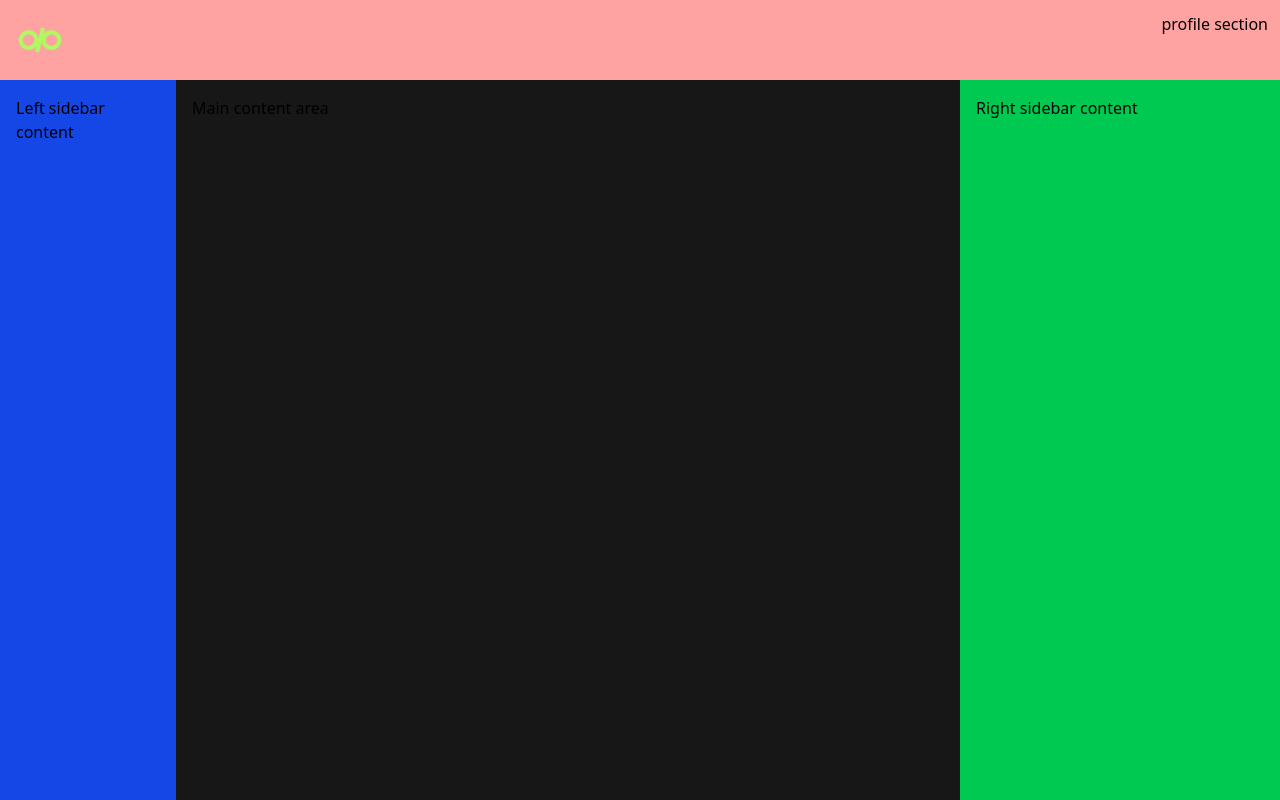
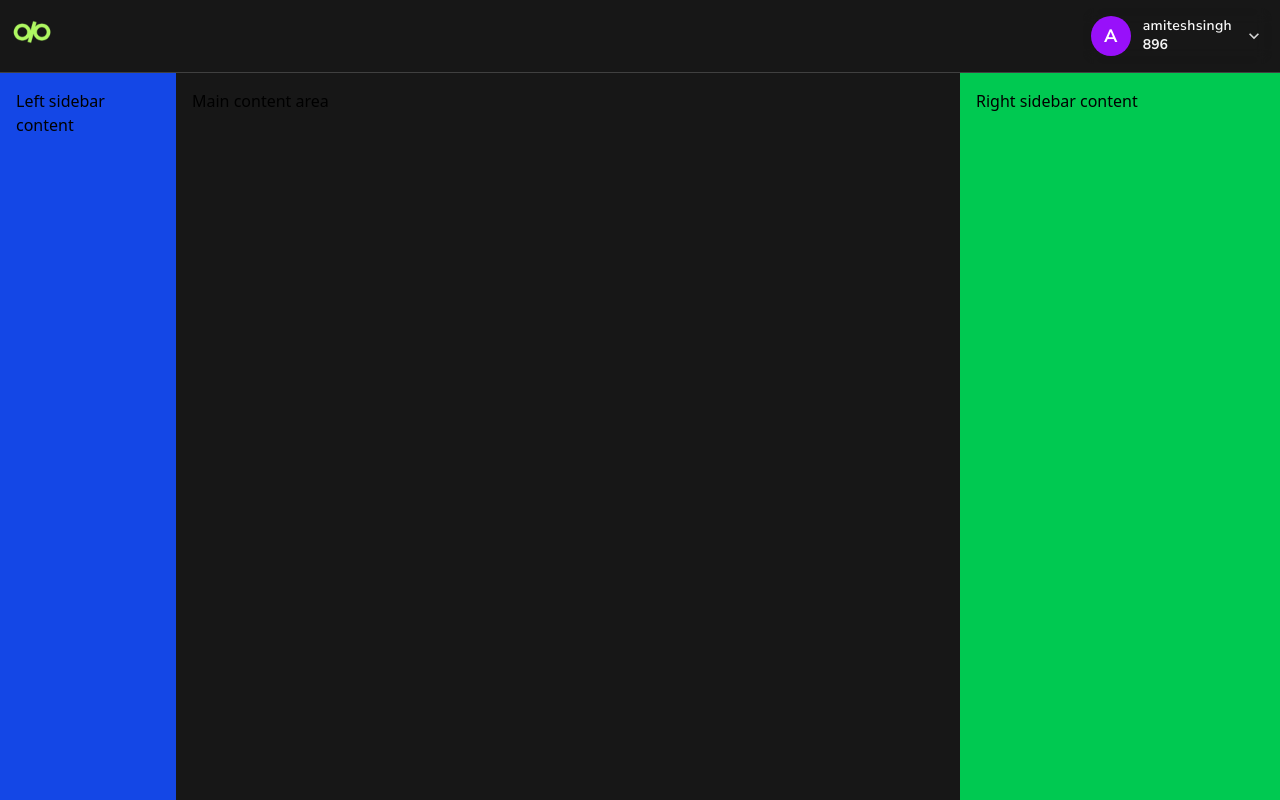
Before and after one commit to DevDesignAmitesh/matiks, a Next.js app in the folder apps/client/: page /home in a window 1280 px wide. Built offline with nearby package versions, Linux system fonts and the light colour scheme.

Commit message:
completed header

```diff
--- a/apps/client/src/components/homeheader.tsx
+++ b/apps/client/src/components/homeheader.tsx
@@ -1,10 +1,11 @@
 import { Logo } from "./logo";
+import { ProfilePopup } from "./profilepopup";
 
 export const HomeHeader = () => {
   return (
-    <header className="w-full bg-red-300 p-3 flex justify-between shrink-0">
+    <header className="w-full p-2 flex justify-between shrink-0 border-b border-neutral-700">
       <Logo type="header" />
-      <div>profile section</div>
+      <ProfilePopup />
     </header>
   );
 };
--- a/apps/client/src/components/logo.tsx
+++ b/apps/client/src/components/logo.tsx
@@ -26,7 +26,7 @@ export const Logo = ({ type }: { type: "footer" | "header" }) => {
           alt="logo"
           width={100}
           height={100}
-          className="w-14"
+          className="w-12"
         />
       </Link>
     );
--- /dev/null
+++ b/apps/client/src/components/profilepopup.tsx
@@ -0,0 +1,74 @@
+"use client";
+
+import { MdOutlineKeyboardArrowDown } from "react-icons/md";
+import { FiUser, FiSettings, FiLogOut } from "react-icons/fi";
+import { useState } from "react";
+
+export const ProfilePopup = () => {
+  const [isOpen, setIsOpen] = useState(false);
+
+  return (
+    <div className="relative font-nuni">
+      {/* Main Profile Button */}
+      <div
+        className={`flex justify-center items-center gap-3 cursor-pointer rounded-xl p-2 transition-all duration-200 ${
+          isOpen
+            ? "bg-neutral-700/50 backdrop-blur-sm"
+            : "hover:bg-neutral-700/60 backdrop-blur-sm"
+        }`}
+        onMouseEnter={() => setIsOpen(true)}
+        onMouseLeave={() => setIsOpen(false)}
+      >
+        <div className="h-10 w-10 rounded-full bg-purple-600 flex justify-center items-center text-lg font-bold text-white">
+          A
+        </div>
+
+        <div className="flex flex-col justify-center h-full">
+          <p className="text-neutral-50 font-semibold font-nuni tracking-wide leading-tight text-sm">
+            amiteshsingh
+          </p>
+          <p className="text-neutral-100 font-bold text-sm">896</p>
+        </div>
+
+        <MdOutlineKeyboardArrowDown
+          className={`text-neutral-300 text-xl transition-transform duration-200 ${
+            isOpen ? "rotate-180" : ""
+          }`}
+        />
+      </div>
+
+      {/* Dropdown Menu */}
+      <div
+        className={`absolute top-full right-3 w-56 mt-1 bg-neutral-800/95 backdrop-blur-md rounded-xl shadow-2xl z-50 transition-all duration-200 origin-top ${
+          isOpen
+            ? "opacity-100 block scale-100 translate-y-0"
+            : "opacity-0 hidden scale-95 -translate-y-2 pointer-events-none"
+        }`}
+        onMouseEnter={() => setIsOpen(true)}
+        onMouseLeave={() => setIsOpen(false)}
+      >
+        <div className="py-2 font-nuni">
+          {/* My Profile Option */}
+          <div className="flex items-center gap-3 px-4 py-3 hover:bg-neutral-700/70 cursor-pointer transition-all duration-150 mx-2 rounded-lg">
+            <FiUser className="text-neutral-300 text-lg" />
+            <span className="text-white font-medium text-sm">My Profile</span>
+          </div>
+
+          {/* Settings Option */}
+          <div className="flex items-center gap-3 px-4 py-3 hover:bg-neutral-700/70 cursor-pointer transition-all duration-150 mx-2 rounded-lg">
+            <FiSettings className="text-neutral-300 text-lg" />
+            <span className="text-white font-medium text-sm">Settings</span>
+          </div>
+
+          {/* Logout Option */}
+          <div className="flex items-center gap-3 px-4 py-3 hover:bg-red-600/20 cursor-pointer transition-all duration-150 mx-2 rounded-lg group">
+            <FiLogOut className="text-neutral-300 text-lg group-hover:text-red-400 transition-colors duration-150" />
+            <span className="text-white font-medium text-sm group-hover:text-red-400 transition-colors duration-150">
+              Logout
+            </span>
+          </div>
+        </div>
+      </div>
+    </div>
+  );
+};
```
